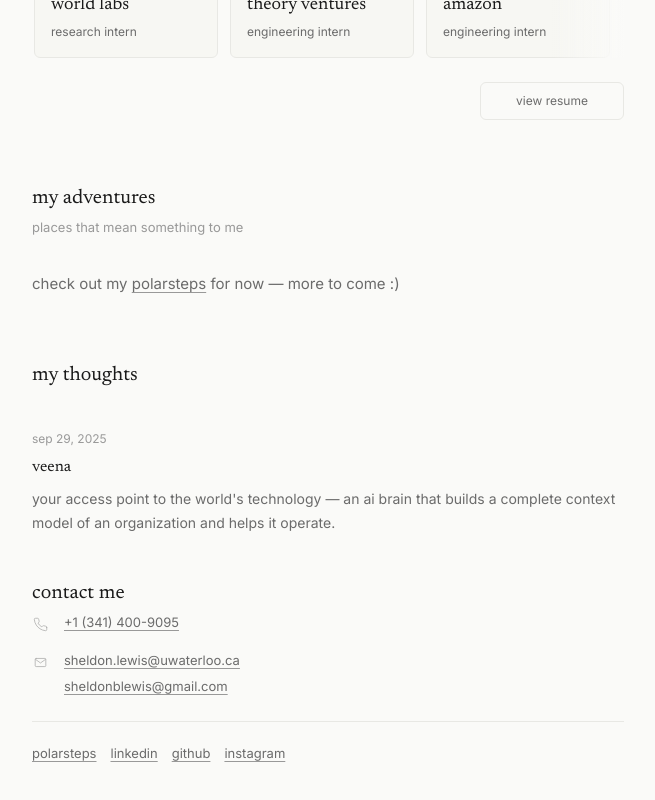
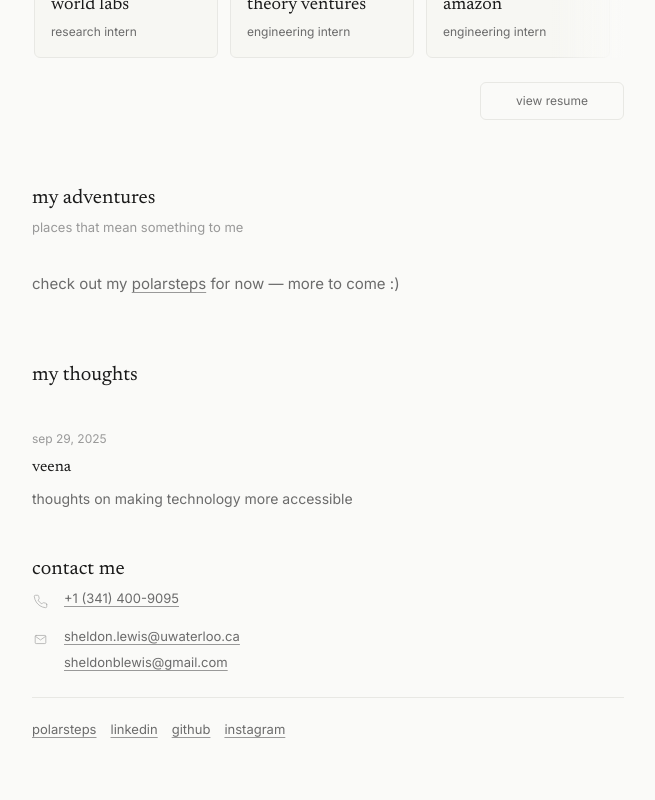
Before and after one commit to sheldonblewis/shelly-site, a Next.js app: page / in a window 1280 px wide. Shown: the part 514-1314 px from the top of the page, without its empty margins (312-967 px from the left). Built offline with nearby package versions, Linux system fonts and the light colour scheme.

Commit message:
Update Veena thought description

```diff
--- a/pages/index.js
+++ b/pages/index.js
@@ -186,7 +186,7 @@ export default function Home({ thoughts }) {
             <div className="thought-date">sep 29, 2025</div>
             <div className="thought-title">veena</div>
             <p className="thought-preview">
-              your access point to the world's technology — an AI brain that builds a complete context model of an organization and helps it operate.
+              thoughts on making technology more accessible
             </p>
           </Link>
         </div>
```
